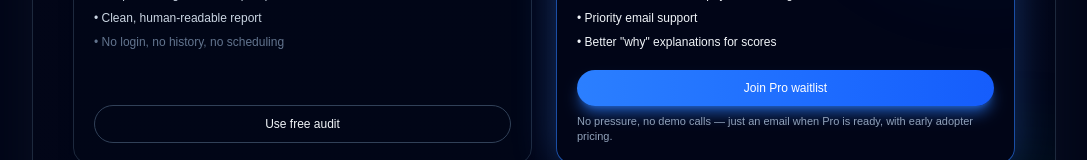
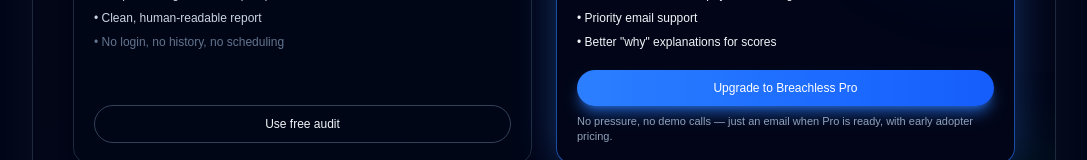
Before and after one commit to breachlessapp/breachless-web, a Next.js app: page /pricing in a window 1280 px wide. Shown: the part 447-607 px from the top of the page, without its empty margins (96-1183 px from the left). Built offline with nearby package versions, Linux system fonts and the light colour scheme.

Commit message:
Hook Pro plan button to Stripe payment link

```diff
--- a/app/pricing/page.tsx
+++ b/app/pricing/page.tsx
@@ -146,11 +146,13 @@ export default function PricingPage() {
 
               <div className="relative z-10 mt-auto space-y-2 text-xs text-slate-300">
                 <a
-                  href="mailto:hello@breachless.app?subject=Breachless%20Pro%20waitlist"
-                  className="inline-flex w-full items-center justify-center rounded-full bg-gradient-to-r from-blue-500 to-blue-600 px-4 py-2.5 text-xs font-medium text-white shadow-lg shadow-blue-500/60 hover:brightness-110 transition"
-                >
-                  Join Pro waitlist
-                </a>
+  href="https://buy.stripe.com/aFa28t63y3KD18IbJ34gg00"
+  target="_blank"
+  rel="noreferrer"
+  className="inline-flex w-full items-center justify-center rounded-full bg-gradient-to-r from-blue-500 to-blue-600 px-4 py-2.5 text-xs font-medium text-white shadow-lg shadow-blue-500/60 hover:brightness-110 transition"
+>
+  Upgrade to Breachless Pro
+</a>
                 <p className="text-[11px] text-slate-400">
                   No pressure, no demo calls — just an email when Pro is ready,
                   with early adopter pricing.
```
